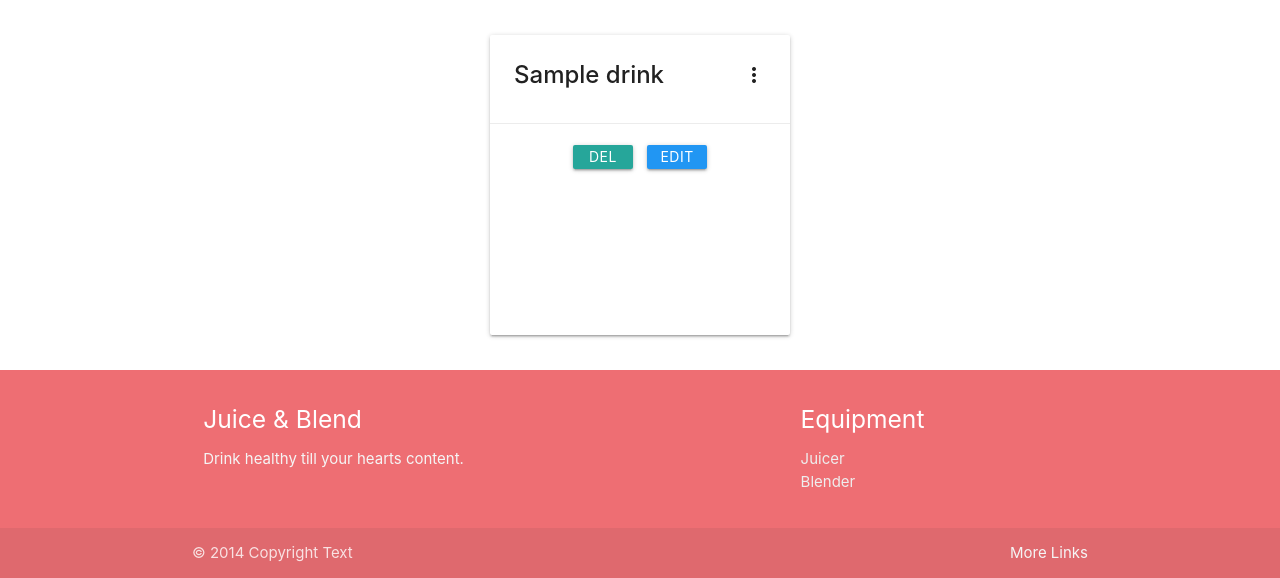
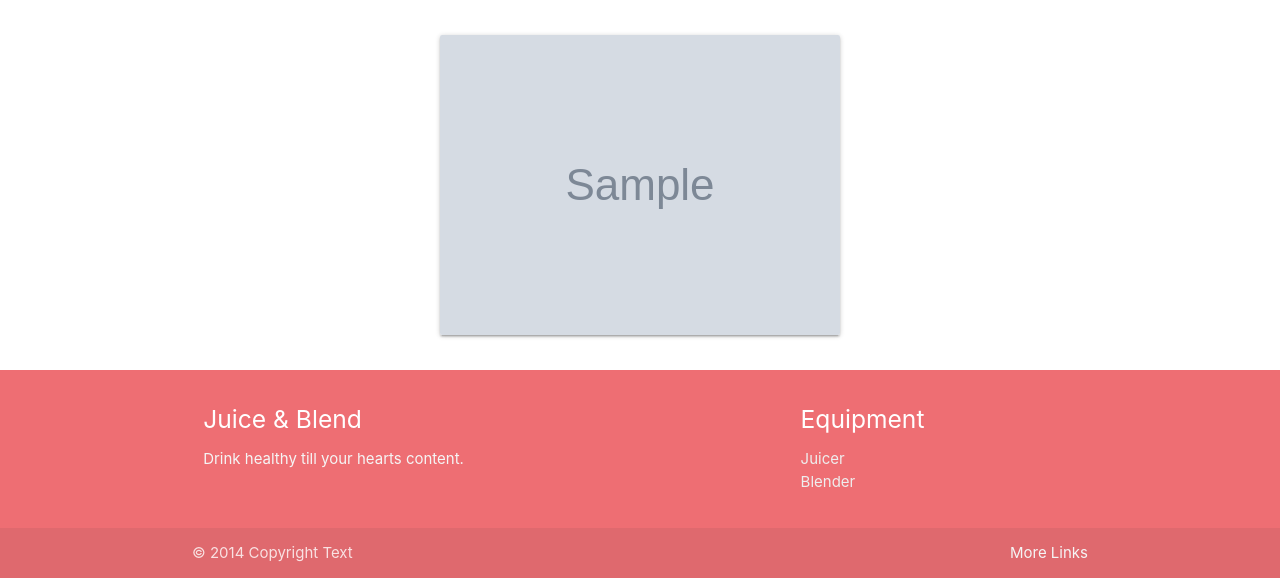
Before and after one commit to Deoh/juice_and_blend, a Flask app: page /get_drink in a window 1280 px wide. Shown: the part 564-1142 px from the top of the page. Run offline with Flask 2, Linux system fonts and the light colour scheme; grey boxes marked "Sample" are stand-in pictures; a database or web service that is not in the repository returns one stand-in record (values such as "Sample title"); some libraries are stand-ins or nearby versions.

Commit message:
recipe card changed to include image oveerlay fade

```diff
--- a/templates/drink.html
+++ b/templates/drink.html
@@ -8,15 +8,17 @@
 </div>
 <div class="flex-container">
 	{% for dri in drink %}
-	<div class="card">
-		<div class="card-image waves-effect waves-block waves-light">
+	<div class="card fade-container waves-effect waves-block waves-dark">
+		<!-- <div class="card-image waves-effect waves-block waves-light"> -->
+            <img class="card-image" src="{{ url_for('image', filename=dri.image_filename) }}">
+            <div class="fade-content">
+			    <span class="card-title activator grey-text text-darken-4"><strong>{{dri.drink_name}}</strong></span>
+                <hr>
+                <span class="card-title grey-text text-darken-4">{% for i in dri.ingredient_name %}  {{i}}<br> {% endfor %}</span>
+		    </div>
+        <!-- </div> -->
 
-        </div>
-		<div class="card-content">
-			<span class="card-title activator grey-text text-darken-4"><strong>{{dri.drink_name}}</strong><i class="material-icons right">more_vert</i></span>
-
-		</div>
-		<div class="card-reveal">
+		<!-- <div class="card-reveal">
 			<span class="card-title grey-text text-darken-4"><strong>{{dri.drink_name}}</strong><i class="material-icons right">close</i></span>
             <span class="card-title grey-text text-darken-4">{% for i in dri.ingredient_name %}  {{i}}<br> {% endfor %}</span>
             <div class="divider"></div>
@@ -26,7 +28,7 @@
         <div class="card-action center">
             <a href="{{ url_for('remove_drink', drink_id=dri._id) }}" class="waves-effect waves-light btn btn_small">Del</a>
 			<a href="{{ url_for('edit_drink', drink_id=dri._id) }}" class="waves-effect waves-light btn btn_small blue">Edit</a>
-        </div>
+        </div> -->
 	</div>
 	{% endfor %}
 </div>
```
